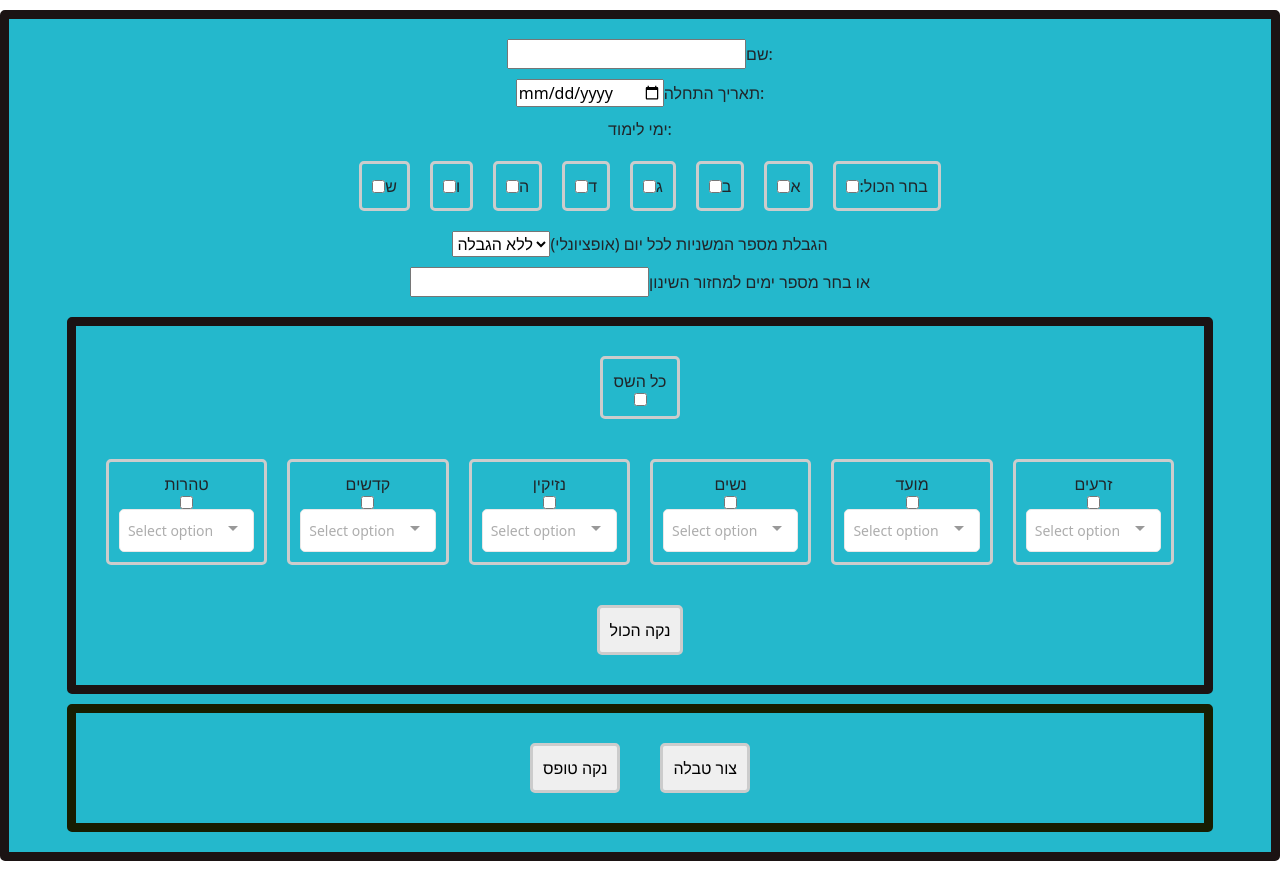
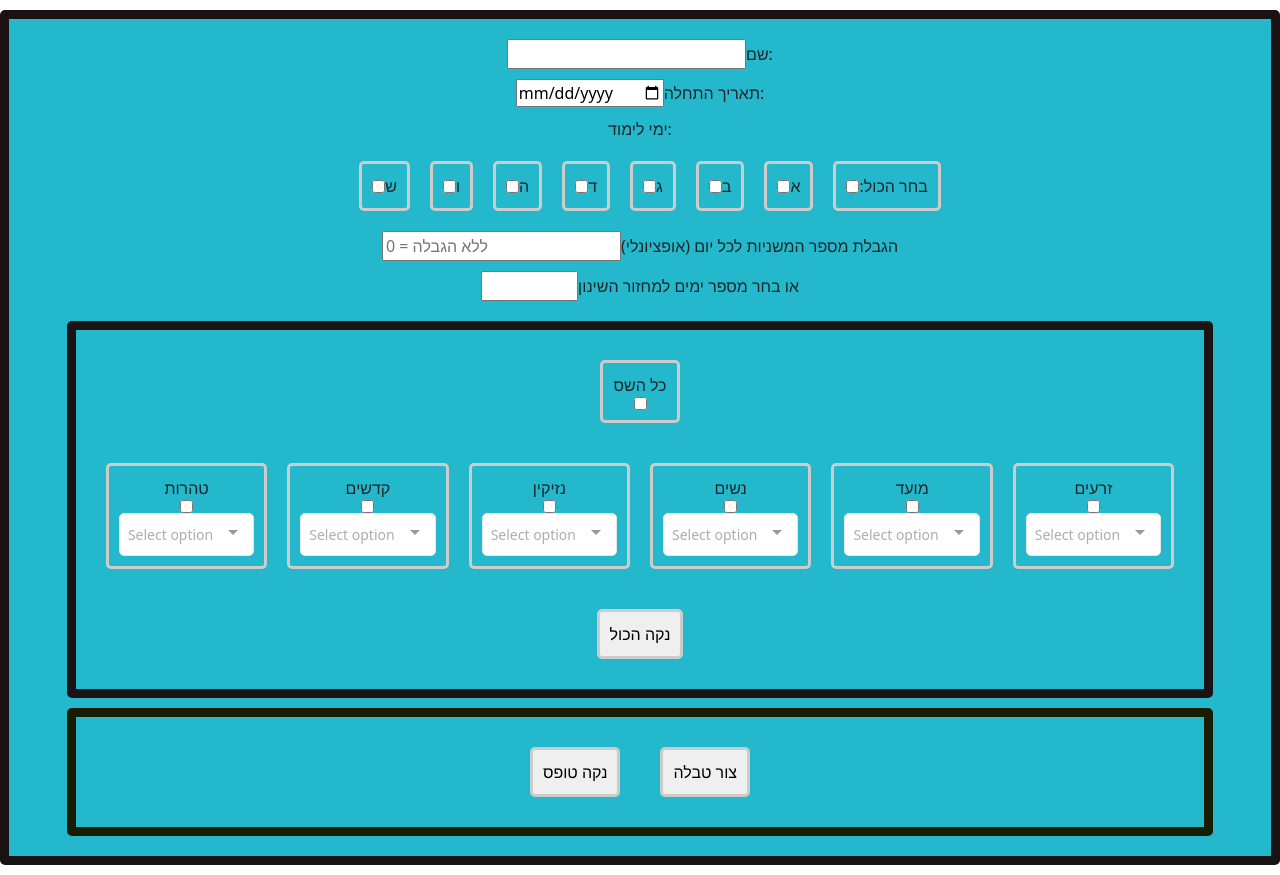
Before and after one commit to shlomo-weisz/midPro, a Vue app: page / in a window 1280 px wide. Built offline with nearby package versions, Linux system fonts and the light colour scheme.

Commit message:
HomePage: switch mishnayot/day limit to free numeric input; show placeholder by default; reset limit/duration on clear; minor numeric input tweaks

```diff
--- a/src/pages/HomePage.vue
+++ b/src/pages/HomePage.vue
@@ -52,24 +52,14 @@
 
 				<div class="form-line">
 					<label for="limit">הגבלת מספר המשניות לכל יום (אופציונלי)</label>
-					<select id="limit" :disabled="thereIsDuration" v-model="limit">
-						<option value="0" default>ללא הגבלה</option>
-						<option value="1">1</option>
-						<option value="2">2</option>
-						<option value="5">5</option>
-						<option value="10">10</option>
-						<option value="20">20</option>
-						<option value="30">30</option>
-						<option value="50">50</option>
-						<option value="100">100</option>
-						<option value="200">200</option>
-						<option value="500">500</option>
-					</select>
+					<input id="limit" type="number" min="0" step="1" :disabled="thereIsDuration" v-model.number="limit"
+						placeholder="ללא הגבלה = 0" />
 				</div>
 
 				<div class="form-line">
 					<label for="duration">או בחר מספר ימים למחזור השינון</label>
-					<input type="text" id="duration" min="0" max="365" :disabled="thereIsLimit" v-model="duration">
+					<input type="number" id="duration" min="0" max="365" :disabled="thereIsLimit"
+						v-model.number="duration">
 				</div>
 
 
@@ -178,9 +168,9 @@ export default {
 	data() {
 		return {
 			showTable: false,
-			limit: 0,
+			limit: null,
 			thereIsLimit: false,
-			duration: "",
+			duration: null,
 			thereIsDuration: false,
 			labelName: ':שם',
 			daysAll: false,
@@ -398,6 +388,8 @@ export default {
 			this.selectedNezikin = []
 			this.selectedKodashim = []
 			this.selectedTaharot = []
+			this.limit = null
+			this.duration = null
 			this.zeroimSelected = false
 			this.moadimSelected = false
 			this.nashimSelected = false
@@ -405,6 +397,8 @@ export default {
 			this.kodashimSelected = false
 			this.taharotSelected = false
 			this.shasSelected = false
+			this.thereIsLimit = false
+			this.thereIsDuration = false
 			this.sdorimShlemim = [false, false, false, false, false, false]
 
 		},
@@ -548,6 +542,7 @@ export default {
 	border: 9px solid #1b1313;
 	border-radius: 5px;
 }
+
 .btn {
 	display: flex;
 	flex-direction: row;
@@ -558,6 +553,7 @@ export default {
 	border: 9px solid #171d01;
 	border-radius: 5px;
 }
+
 button {
 	margin: 10px;
 	padding: 10px;
```
